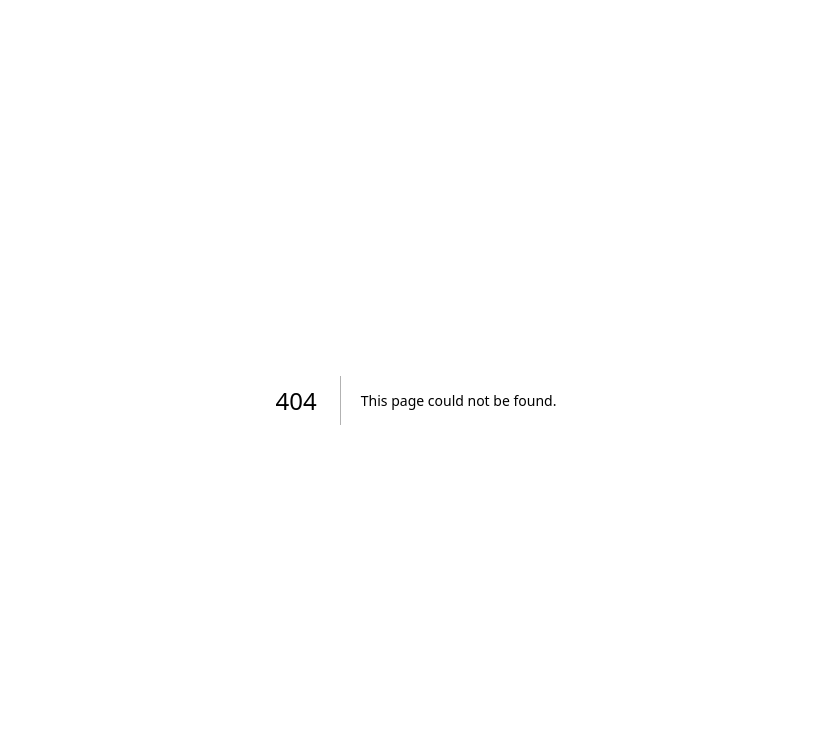
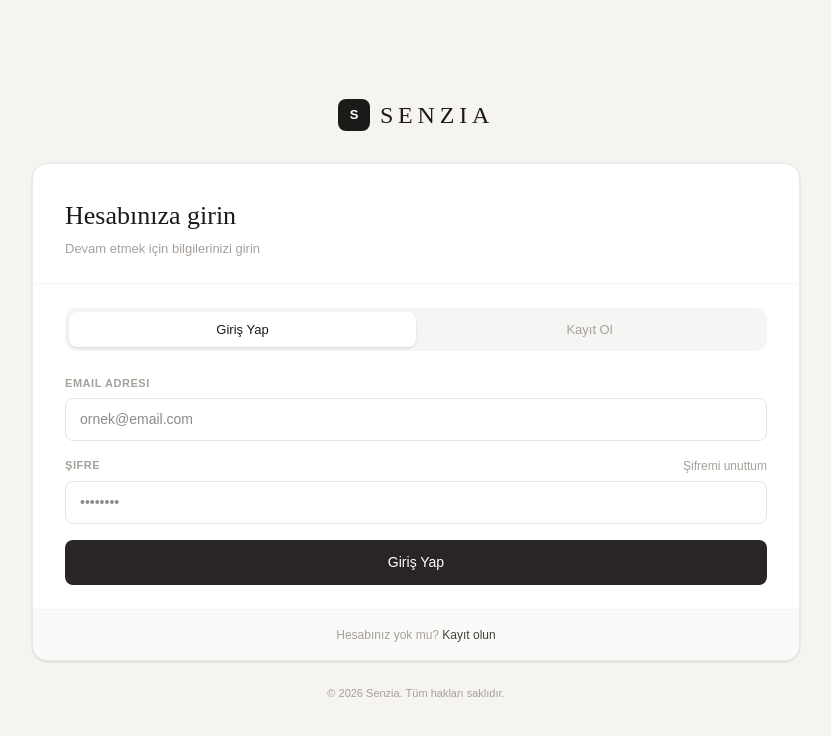
Before and after one commit to FurkanSHEN/19.04.2026, a Next.js app: page /giris in a window 1280 px wide. Before the commit this address had no page. Shown: the top 736 px of the page, without its empty margins (224-1055 px from the left). Built offline with nearby package versions, Linux system fonts and the light colour scheme; no server answers.

Commit message:
Add files via upload

```diff
--- /dev/null
+++ b/app/giris/page.tsx
@@ -0,0 +1,210 @@
+"use client";
+
+import { useState } from "react";
+import { useRouter } from "next/navigation";
+import { createBrowserClient } from "@supabase/ssr";
+
+export default function GirisPage() {
+  const router = useRouter();
+  const supabase = createBrowserClient(
+    process.env.NEXT_PUBLIC_SUPABASE_URL!,
+    process.env.NEXT_PUBLIC_SUPABASE_ANON_KEY!
+  );
+
+  const [mod, setMod] = useState<"giris" | "kayit">("giris");
+  const [email, setEmail] = useState("");
+  const [sifre, setSifre] = useState("");
+  const [ad, setAd] = useState("");
+  const [soyad, setSoyad] = useState("");
+  const [loading, setLoading] = useState(false);
+  const [hata, setHata] = useState<string | null>(null);
+  const [basari, setBasari] = useState<string | null>(null);
+
+  async function handleGiris(e: React.FormEvent) {
+    e.preventDefault();
+    setLoading(true);
+    setHata(null);
+
+    const { data, error } = await supabase.auth.signInWithPassword({ email, password: sifre });
+
+    if (error) {
+      setHata("Email veya şifre hatalı.");
+      setLoading(false);
+      return;
+    }
+
+    const { data: profile } = await supabase
+      .from("profiles")
+      .select("rol")
+      .eq("id", data.user.id)
+      .single();
+
+      console.log("ID:", data.user.id);      // ← bunu ekleyin
+      console.log("ROL:", profile?.rol);     // ← bunu ekleyin
+
+      const rol = profile?.rol || "musteri";
+
+      // ✅ DÜZELTİLDİ: window.location.href kullan (hard redirect)
+      if (rol === "admin") {
+        window.location.href = "/admin";
+      } else if (rol === "vendor") {
+      window.location.href = "/vendors-dashboard";
+      } else {
+        window.location.href = "/hesabim";
+      }
+
+  // Loading false yapma - zaten redirect oluyor
+}
+
+
+
+
+
+
+
+
+
+  async function handleKayit(e: React.FormEvent) {
+    e.preventDefault();
+    setLoading(true);
+    setHata(null);
+
+    const { error } = await supabase.auth.signUp({
+      email,
+      password: sifre,
+      options: { data: { ad, soyad } },
+    });
+
+    if (error) { setHata(error.message); setLoading(false); return; }
+    setBasari("Hesabınız oluşturuldu! Email adresinizi doğrulayın.");
+    setLoading(false);
+  }
+
+  return (
+    <div className="min-h-screen bg-[#F5F4F0] flex flex-col items-center justify-center p-4">
+
+      {/* Logo */}
+      <div className="flex items-center gap-2.5 mb-8">
+        <div className="w-8 h-8 bg-[#1a1a18] rounded-lg flex items-center justify-center">
+          <span className="text-white text-[13px] font-semibold tracking-tight">S</span>
+        </div>
+        <span className="font-['Crimson_Pro'] text-2xl tracking-[0.2em] font-light text-stone-900 uppercase">Senzia</span>
+      </div>
+
+      {/* Kart */}
+      <div className="w-full max-w-3xl bg-white rounded-2xl shadow-sm border border-stone-200/80 overflow-hidden">
+
+        {/* Kart header */}
+        <div className="px-8 pt-8 pb-6 border-b border-stone-100">
+          <h1 className="font-['Crimson_Pro'] text-[26px] font-medium text-stone-900 mb-1">
+            {mod === "giris" ? "Hesabınıza girin" : "Hesap oluşturun"}
+          </h1>
+          <p className="text-[13px] text-stone-400">
+            {mod === "giris"
+              ? "Devam etmek için bilgilerinizi girin"
+              : "Yeni bir hesap oluşturmak için formu doldurun"}
+          </p>
+        </div>
+
+        {/* Form */}
+        <div className="px-8 py-6">
+          <div className="flex bg-stone-100 rounded-xl p-1 mb-6">
+            {(["giris", "kayit"] as const).map(m => (
+              <button key={m}
+                onClick={() => { setMod(m); setHata(null); setBasari(null); }}
+                className={`flex-1 py-2 rounded-lg text-[13px] font-medium transition-all
+                  ${mod === m ? "bg-white text-stone-900 shadow-sm" : "text-stone-400 hover:text-stone-600"}`}
+              >
+                {m === "giris" ? "Giriş Yap" : "Kayıt Ol"}
+              </button>
+            ))}
+          </div>
+
+          <form onSubmit={mod === "giris" ? handleGiris : handleKayit} className="space-y-4">
+            {mod === "kayit" && (
+              <div className="grid grid-cols-2 gap-3">
+                <div>
+                  <label className="text-[11px] font-semibold text-stone-400 mb-1.5 block uppercase tracking-wider">Ad</label>
+                  <input type="text" required value={ad} onChange={e => setAd(e.target.value)}
+                    placeholder="Ahmet"
+                    className="w-full border border-stone-200 rounded-lg px-3.5 py-2.5 text-[14px]
+                      focus:outline-none focus:ring-2 focus:ring-stone-900/20 focus:border-stone-400 transition-all" />
+                </div>
+                <div>
+                  <label className="text-[11px] font-semibold text-stone-400 mb-1.5 block uppercase tracking-wider">Soyad</label>
+                  <input type="text" required value={soyad} onChange={e => setSoyad(e.target.value)}
+                    placeholder="Yılmaz"
+                    className="w-full border border-stone-200 rounded-lg px-3.5 py-2.5 text-[14px]
+                      focus:outline-none focus:ring-2 focus:ring-stone-900/20 focus:border-stone-400 transition-all" />
+                </div>
+              </div>
+            )}
+
+            <div>
+              <label className="text-[11px] font-semibold text-stone-400 mb-1.5 block uppercase tracking-wider">
+                Email Adresi
+              </label>
+              <input type="email" required value={email} onChange={e => setEmail(e.target.value)}
+                placeholder="ornek@email.com"
+                className="w-full border border-stone-200 rounded-lg px-3.5 py-2.5 text-[14px]
+                  focus:outline-none focus:ring-2 focus:ring-stone-900/20 focus:border-stone-400 transition-all" />
+            </div>
+
+            <div>
+              <div className="flex items-center justify-between mb-1.5">
+                <label className="text-[11px] font-semibold text-stone-400 uppercase tracking-wider">Şifre</label>
+                {mod === "giris" && (
+                 // giris/page.tsx içinde
+                  <button type="button"
+                    onClick={() => window.location.href = "/sifremi-unuttum"}
+                    className="text-[12px] text-stone-400 hover:text-stone-700 transition-colors">
+                    Şifremi unuttum
+                  </button>
+                )}
+              </div>
+              <input type="password" required value={sifre} onChange={e => setSifre(e.target.value)}
+                placeholder="••••••••" minLength={6}
+                className="w-full border border-stone-200 rounded-lg px-3.5 py-2.5 text-[14px]
+                  focus:outline-none focus:ring-2 focus:ring-stone-900/20 focus:border-stone-400 transition-all" />
+              {mod === "kayit" && <p className="text-[11px] text-stone-400 mt-1.5">En az 6 karakter</p>}
+            </div>
+
+            {hata && (
+              <div className="text-[12px] text-red-600 bg-red-50 border border-red-100 rounded-lg px-3.5 py-2.5">
+                ⚠ {hata}
+              </div>
+            )}
+            {basari && (
+              <div className="text-[12px] text-emerald-600 bg-emerald-50 border border-emerald-100 rounded-lg px-3.5 py-2.5">
+                ✓ {basari}
+              </div>
+            )}
+
+            <button type="submit" disabled={loading}
+              className="w-full py-3 bg-stone-800  text-white rounded-lg text-[14px] font-medium
+                hover:bg-stone-600 transition-colors disabled:opacity-50
+                flex items-center justify-center gap-2 mt-1">
+              {loading
+                ? <><span className="w-4 h-4 border-2 border-white/30 border-t-white rounded-full animate-spin" />
+                    {mod === "giris" ? "Giriş yapılıyor..." : "Oluşturuluyor..."}</>
+                : mod === "giris" ? "Giriş Yap" : "Hesap Oluştur"
+              }
+            </button>
+          </form>
+        </div>
+
+        <div className="px-8 py-4 bg-stone-50 border-t border-stone-100 text-center">
+          <p className="text-[12px] text-stone-400">
+            {mod === "giris" ? "Hesabınız yok mu?" : "Zaten hesabınız var mı?"}{" "}
+            <button onClick={() => { setMod(mod === "giris" ? "kayit" : "giris"); setHata(null); setBasari(null); }}
+              className="text-stone-700 font-medium hover:text-stone-900 transition-colors hover:underline underline-offset-2">
+              {mod === "giris" ? "Kayıt olun" : "Giriş yapın"}
+            </button>
+          </p>
+        </div>
+      </div>
+
+      <p className="text-[11px] text-stone-400 mt-6">© 2026 Senzia. Tüm hakları saklıdır.</p>
+    </div>
+  );
+}
```
